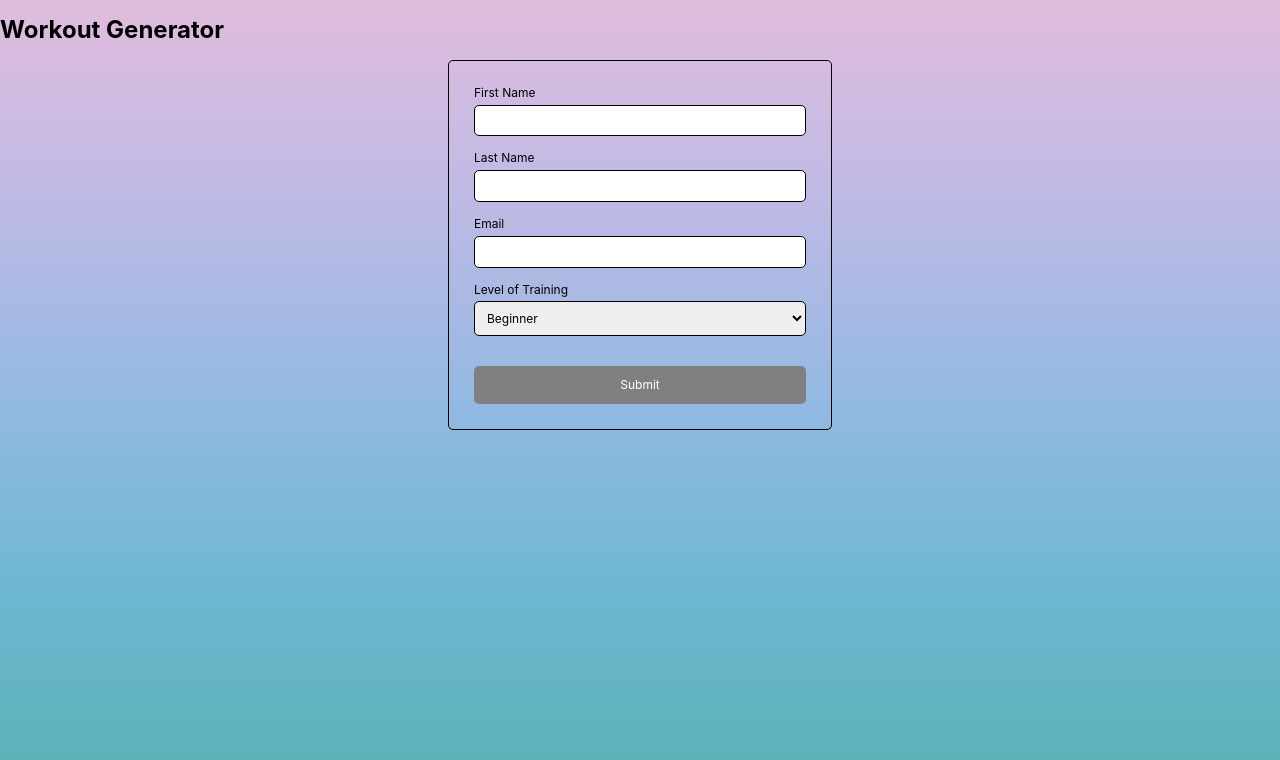
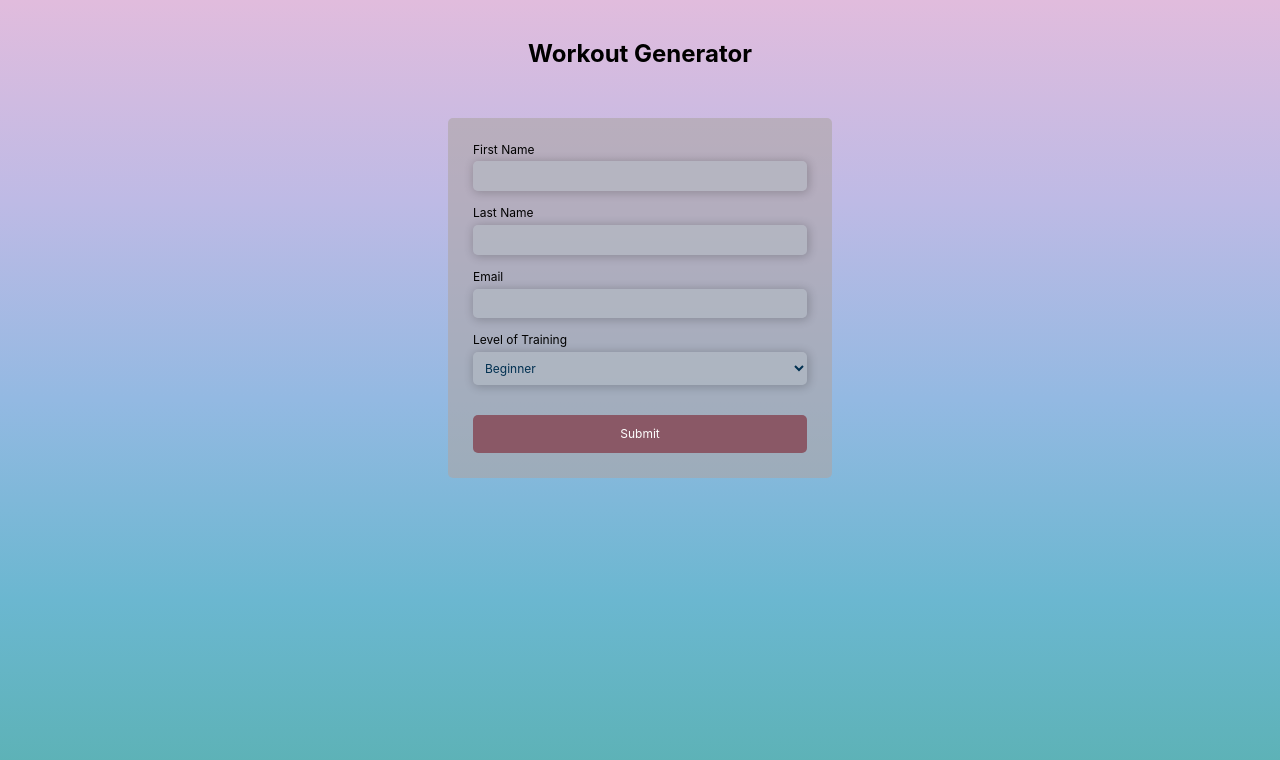
Before and after one commit to dubymarjtr/workout-generator, a website: page index.html in a window 1280 px wide. Drawn offline with nearby package versions, Linux system fonts and the light colour scheme.

Commit message:
style: :lipstick: update style

```diff
--- a/style.css
+++ b/style.css
@@ -13,6 +13,13 @@ body {
   font-family: -apple-system, BlinkMacSystemFont, 'Segoe UI', Roboto, Oxygen,
     Ubuntu, Cantarell, 'Open Sans', 'Helvetica Neue', sans-serif;
   font-size: 12px;
+  margin: 0;
+  padding: 0;
+}
+
+h1 {
+  margin: 40px;
+  text-align: center;
 }
 .div-workout {
   border: 1px black solid;
@@ -36,9 +43,10 @@ body {
 }
 
 .form-container {
-  border: solid 1px black;
+  background: rgba(173, 165, 165, 0.6);
   border-radius: 5px;
   margin: 0 auto;
+  margin-top: 50px;
   padding: 25px;
   width: 30vw;
 }
@@ -46,26 +54,43 @@ body {
 input[type='text'],
 input[type='email'],
 select {
-  border: 1px solid black;
+  background-color: rgba(182, 189, 198, 0.5);
+  border: none;
   border-radius: 5px;
+  box-shadow: 1px 1px 10px 1px rgba(0, 0, 0, 0.2);
   box-sizing: border-box;
+  color: #003051;
   margin-bottom: 15px;
   margin-top: 5px;
   padding: 8px;
   width: 100%;
 }
 
+input[type='text'],
+input[type='email'] {
+  outline: none;
+}
+
 #submit {
-  background-color: grey;
+  background-color: #8a5866;
   border: none;
   border-radius: 5px;
   color: white;
   cursor: pointer;
   margin-top: 15px;
   padding: 12px 20px;
+  transition: 0.5s;
+}
+
+#submit:hover {
+  background-color: #986b77;
+  border-radius: 10px;
+  cursor: pointer;
+  transition: 0.5s;
 }
 
 .buttons-choose {
+  display: flex;
   flex-direction: row;
   justify-content: space-around;
   margin: 0 auto;
@@ -78,12 +103,13 @@ select {
 }
 
 .btn {
-  background-color: grey;
   border: none;
   border-radius: 5px;
-  color: white;
+  box-shadow: 0 10px 6px -6px #777;
+  color: #d3d4d5;
   cursor: pointer;
   padding: 25px 30px;
+  transition: 0.5s;
 }
 
 table {
```
